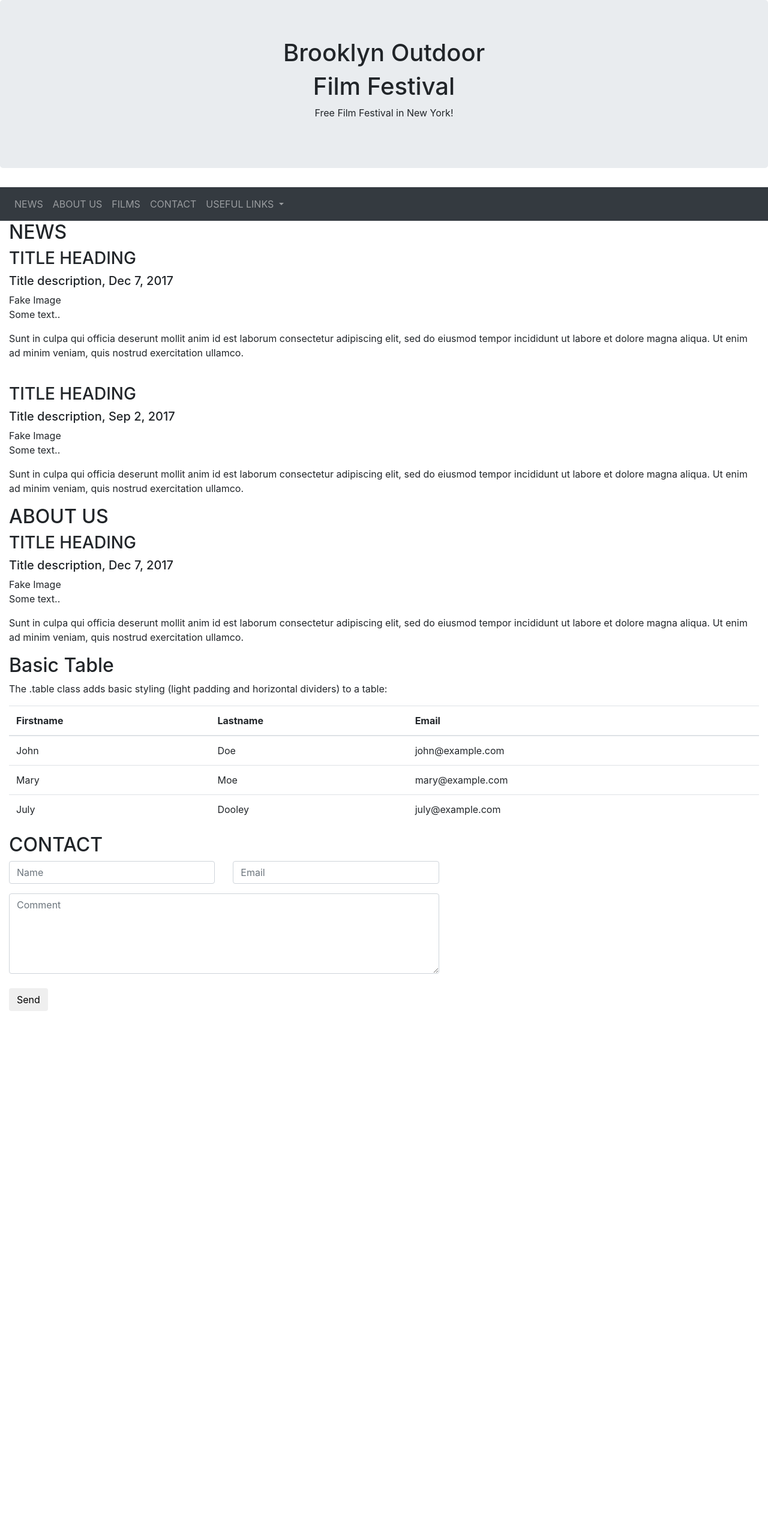
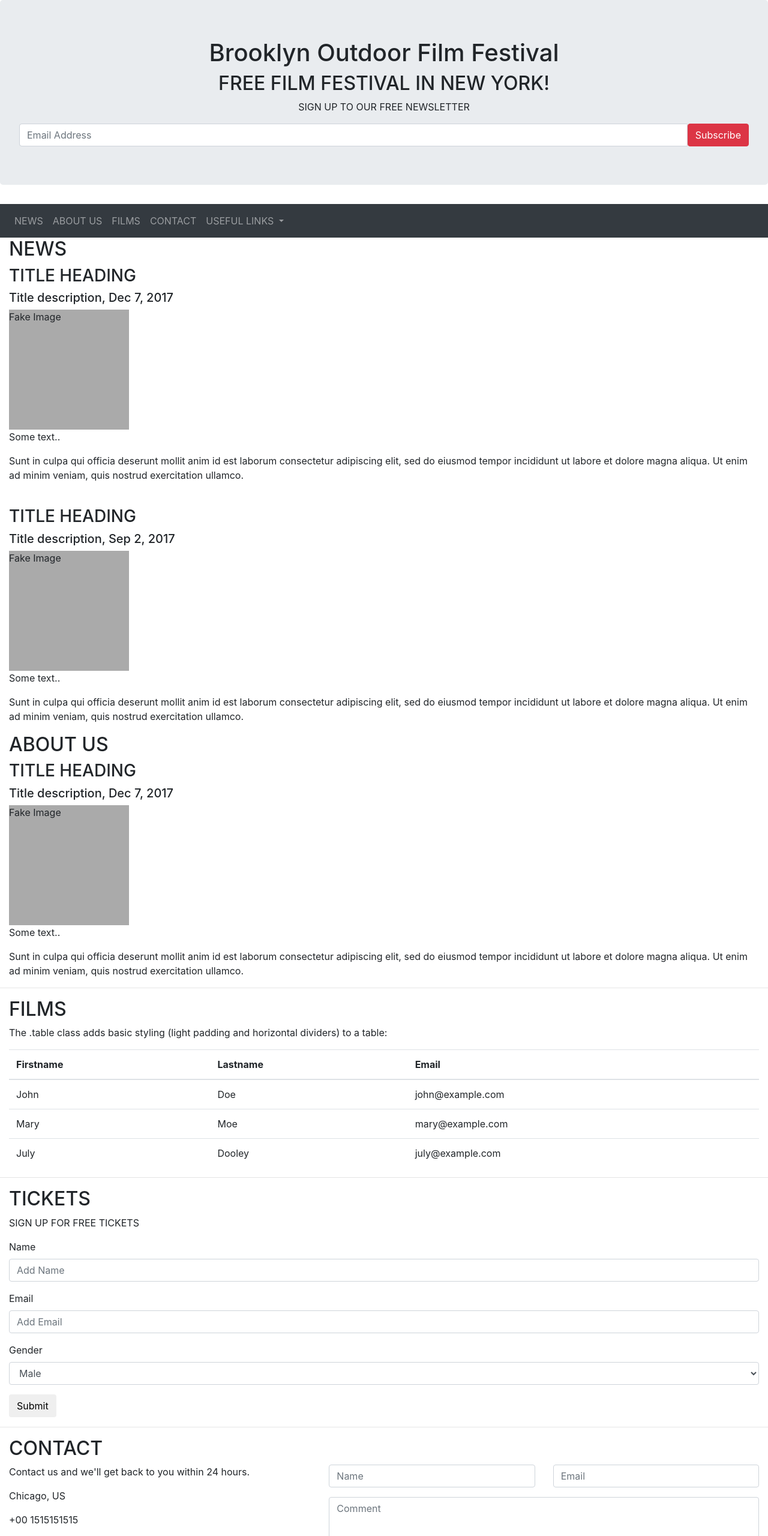
Before and after one commit to LuSantanaHolmes/boff, a plain HTML site: page index.html in a window 1280 px wide. Shown: the top 2560 px of the page at 60% size. Before the commit the page ends 1701 px from the top, so only its background shows below. Drawn offline with nearby package versions, Linux system fonts and the light colour scheme.

Commit message:
add comments, add ticket sign up form, add hr breaks, amend fake pictures

```diff
--- a/index.html
+++ b/index.html
@@ -16,12 +16,24 @@
 <body>
   <!-- Jumbotron titlel logo -->
   <div class="jumbotron text-center">
-    <h1>Brooklyn Outdoor</h1>
-    <h1>Film Festival</h1>
-    <p>
-      Free Film Festival in New York!
-    </p>
+    <h1>Brooklyn Outdoor Film Festival</h1>
+    <h2>
+      FREE FILM FESTIVAL IN NEW YORK!
+    </h2>
+    <!-- subscribe field  -->
+    <form>
+      <p>
+        SIGN UP TO OUR FREE NEWSLETTER
+      </p>
+      <div class="input-group">
+        <input type="email" class="form-control" size="50" placeholder="Email Address" required>
+        <div class="input-group-btn">
+          <button type="button" class="btn btn-danger">Subscribe</button>
+        </div>
+      </div>
+    </form>
   </div> <!-- div for jumbotron title logo -->
+
 
   <!-- navigation bar and dropdown Links -->
   <nav class="navbar navbar-expand-sm bg-dark navbar-dark">
@@ -70,6 +82,7 @@
       </ul>
     </div> <!-- closing navbar-collapse -->
   </nav> <!-- closing navbar -->
+
 
   <!-- div news article -->
   <div class="col-lg">
@@ -128,14 +141,17 @@
     </p>
   </div>
 
+  <hr>
 
   <!-- film table -->
   <div id="films" class="container-fluid bg-grey">
-    <h2>Basic Table</h2>
+    <h2>FILMS</h2>
     <p>
       The .table class adds basic styling (light padding and horizontal dividers) to a table:
     </p>
+    <!-- table -->
     <table class="table table-hover">
+      <!-- tiles-form -->
       <thead>
         <tr>
           <th>Firstname</th>
@@ -143,6 +159,7 @@
           <th>Email</th>
         </tr>
       </thead>
+      <!-- input in form -->
       <tbody>
         <tr>
           <td>John</td>
@@ -163,17 +180,66 @@
     </table>
   </div>
 
+  <hr>
 
-  <!-- Container (Contact Section) -->
+  <!-- ticket sign up form -->
+  <div class="container-fluid bg-grey">
+    <h2>TICKETS</h2>
+    <P>SIGN UP FOR FREE TICKETS</P>
+
+    <!-- form  -->
+    <form>
+
+      <!-- name -->
+      <div class="form-group">
+        <label>Name</label>
+        <input type="text" class="form-control" placeholder="Add Name">
+      </div>
+
+      <!-- email -->
+      <div class="form-group">
+        <label>Email</label>
+        <input type="email" class="form-control" placeholder="Add Email">
+      </div>
+
+      <!-- message -->
+      <!-- <div   class="form-group">
+        <label>Message</label>
+        <textarea class="form-control" placeholder="Add Message"></textarea>
+      </div> -->
+
+      <!-- Gender -->
+      <div class="form-group">
+        <label>Gender</label>
+        <select class="form-control">
+          <option value="male">Male</option>
+          <option value="female">Female</option>
+          <option value="other">Other</option>
+        </select>
+      </div>
+
+      <!-- sumbit buton -->
+      <button type="submit" class="btn btn-default">Submit</button>
+
+    </form> <!-- closing form tag -->
+  </div>
+
+  <hr>
+
+  <!-- contact form -->
   <div id="contact" class="container-fluid bg-grey">
+    <!-- contact form title -->
     <h2 class="text-left">CONTACT</h2>
+    <!-- contact details written -->
     <div class="row">
-      <!-- <div class="col-sm-5">
+      <div class="col-sm-5">
         <p>Contact us and we'll get back to you within 24 hours.</p>
         <p><span class="glyphicon glyphicon-map-marker"></span> Chicago, US</p>
         <p><span class="glyphicon glyphicon-phone"></span> +00 1515151515</p>
         <p><span class="glyphicon glyphicon-envelope"></span> myemail@something.com</p>
-      </div> -->
+      </div>
+
+      <!-- contact electronic form -->
       <div class="col-sm-7 slideanim">
         <div class="row">
           <div class="col-sm-6 form-group">
@@ -189,11 +255,11 @@
             <button class="btn btn-default pull-right" type="submit">Send</button>
           </div>
         </div>
-      </div>
-    </div>
-  </div>
+      </div> <!-- closing contact electronic form -->
+    </div> <!-- closing contact details written -->
+  </div> <!-- closing contact form -->
 
-
+  <hr>
 
 
 
--- a/resources/css/style.css
+++ b/resources/css/style.css
@@ -0,0 +1,5 @@
+.fakeimg {
+      height: 200px;
+      width: 200px;
+      background: #aaa;
+  }
```
